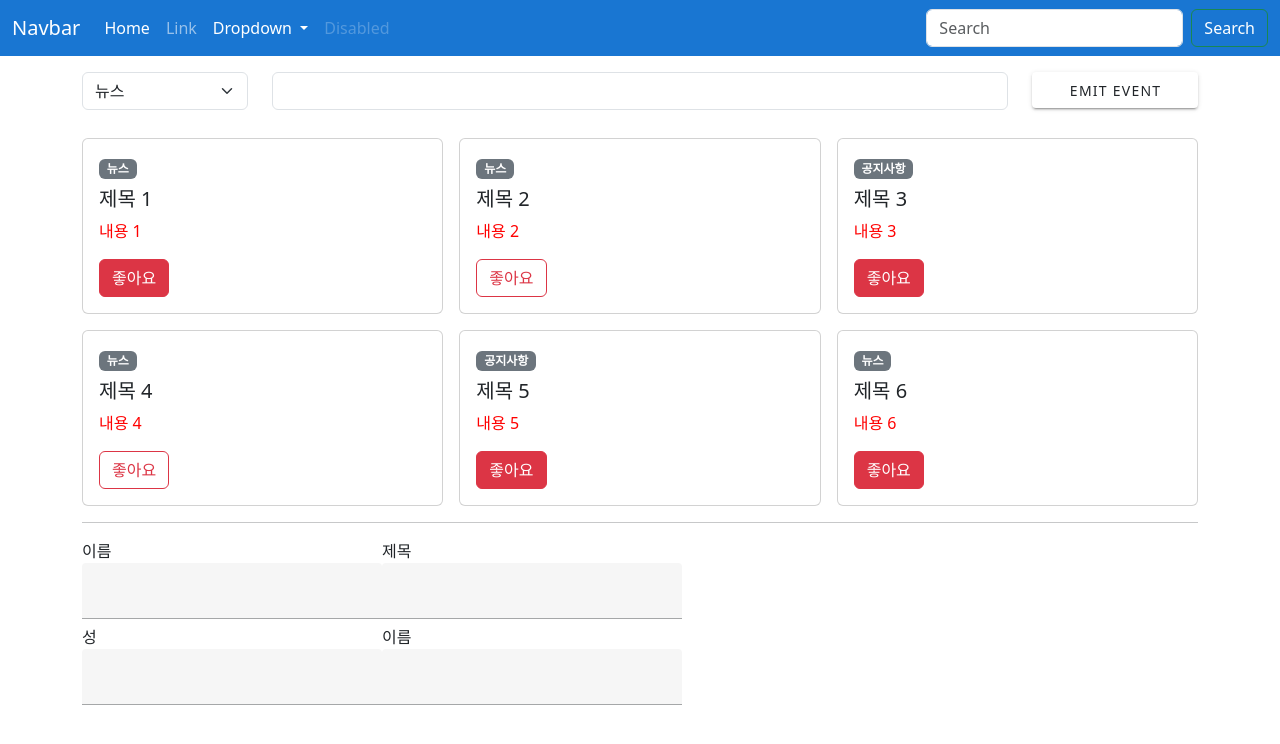
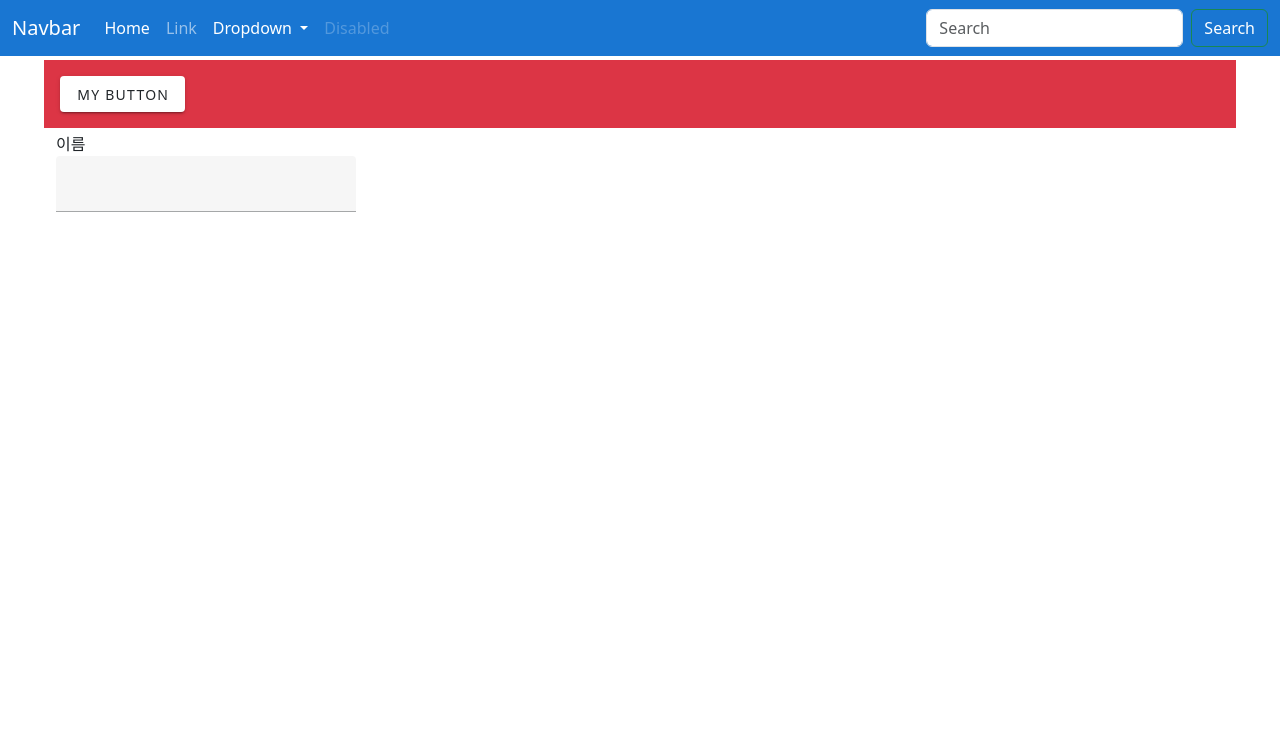
Before and after one commit to codnjs444/-Inflearn-Vue-basic-, a Vue app: page / in a window 1280 px wide. Shown: the top 744 px of the page. Built offline with nearby package versions, Linux system fonts and the light colour scheme.

Commit message:
study : non-props

```diff
--- a/src/components/LabelInput.vue
+++ b/src/components/LabelInput.vue
@@ -14,7 +14,6 @@
 const props = defineProps({
   label: String  // 부모로부터 label을 받음
 })
-
 const username = defineModel({ type: String })  // v-model로 양방향 바인딩 처리
 </script>
 
--- /dev/null
+++ b/src/components/MyButton.vue
@@ -0,0 +1,22 @@
+<template>
+  <v-row class="p-3 bg-danger">
+    <v-btn v-bind="$attrs">My Button</v-btn>
+  </v-row>
+</template>
+
+<script setup>
+import { onMounted, useAttrs } from "vue";
+
+defineOptions({
+  inheritAttrs: false,
+});
+
+const attrs = useAttrs()
+
+onMounted(() => {
+  console.log(attrs)
+  console.log(attrs.class)
+  console.log(attrs.id)
+})
+
+</script>
--- a/src/components/TheView.vue
+++ b/src/components/TheView.vue
@@ -1,68 +1,18 @@
 <template>
-    <main>
-      <div class="container py-4">
-        <PostCreate @create-post="createPost"></PostCreate>
-        <v-spacer class="my-4"></v-spacer>
-        <div class="row g-3">
-          <div v-for="items in posts" :key="items.id" class="col col-4" >
-            <AppCard
-              :title= "items.title"
-              :contents="items.contents"
-              :type = "items.type"
-              :is-like = "items.isLike"
-              @toggle-like="items.isLike = !items.isLike">
-            </AppCard>
-            <!-- <v-btn @click="changeLikeValue(items)">toggle</v-btn> -->
-          </div>
-        </div>
-        <hr class="my-4"/>
-        <labelInput v-model="username" label="이름"></labelInput>
-        <labelTitle v-model:title="username" label="제목"></labelTitle>
-        <Username
-          v-model:firstname="firstname"
-          v-model:lastname="lastname">
-        </Username>
-      </div>
-    </main>
+  <v-container>
+    <MyButton class="my-button" id="my-button" @click="sayHello"></MyButton>
+    <LabelInput class="mt-4" label="이름"></LabelInput>
+  </v-container>
+
 </template>
 
 <script setup>
-  import AppCard from './AppCard.vue'
-  import PostCreate from './PostCreate.vue'
-  import labelInput from './LabelInput.vue'
-  import labelTitle from './LabeTitle.vue'
-  import Username from './Username.vue'
+import MyButton from "./MyButton.vue"
+import LabelInput from "./LabelInput.vue"
 
-
-  import { reactive, ref } from 'vue'
-
-  const post = reactive({
-    title: '제목 2',
-    contents: '내용 2'
-  })
-
-  const posts = reactive([
-    { id: 1, title: '제목 1', contents: '내용 1', isLike: true, type: 'news'},
-    { id: 2, title: '제목 2', contents: '내용 2', isLike: false, type: 'news'},
-    { id: 3, title: '제목 3', contents: '내용 3', isLike: true, type: 'notice'},
-    { id: 4, title: '제목 4', contents: '내용 4', isLike: false, type: 'news'},
-    { id: 5, title: '제목 5', contents: '내용 5', isLike: true, type: 'notice'},
-    { id: 6, title: '제목 6', contents: '내용 6', isLike: true, type: 'news'},
-  ])
-
-  const changeLikeValue = (item) => {
-    item.isLike = !item.isLike;
-    console.log('실행 ', item.title, '의 isLike가 변경되었습니다.');
+const sayHello = () => {
+  alert('안녕하세요.')
 }
-
-  const createPost = (newPost) => {
-    console.log('newPost:',newPost)
-    posts.push(newPost)
-  }
-
-  const username = ref('')
-  const firstname = ref('')
-  const lastname = ref('')
 </script>
 
 <style lang="scss" scoped>
```
Also changed, not shown: src/components/PostIndex.vue (added, +70 -0 lines). Lines whose indentation alone changed are shown as unchanged.
